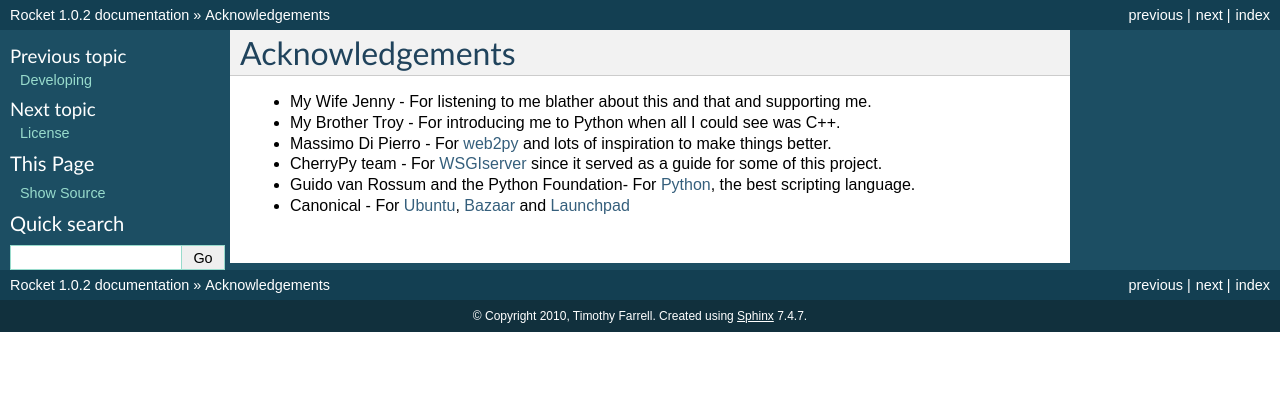
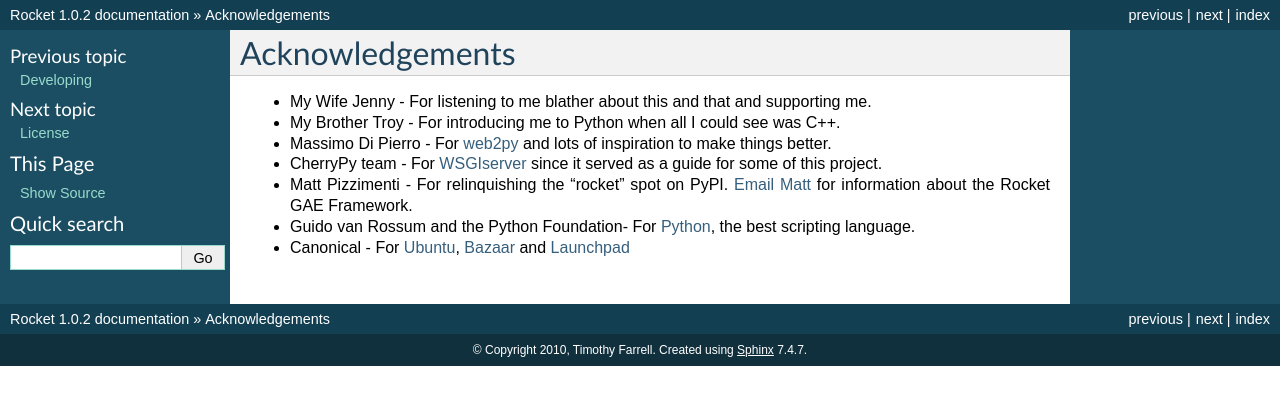
Before and after one commit to explorigin/Rocket, a Sphinx documentation site: the page built from doc/acknowledgements.rst, in a window 1280 px wide. Shown: the top 405 px of the page. Built offline with Sphinx 7.4.7, drawn with Linux system fonts in a browser that asks for light colours.

Commit message:
Added acknowledgments for Matt Pizzimenti.

```diff
--- a/doc/acknowledgements.rst
+++ b/doc/acknowledgements.rst
@@ -7,5 +7,6 @@ Acknowledgements
 * My Brother Troy - For introducing me to Python when all I could see was C++.
 * Massimo Di Pierro - For `web2py <http://www.web2py.com>`_ and lots of inspiration to make things better.
 * CherryPy team - For `WSGIserver <http://www.cherrypy.org/browser/trunk/cherrypy/wsgiserver>`_ since it served as a guide for some of this project.
+* Matt Pizzimenti - For relinquishing the "rocket" spot on PyPI.  `Email Matt <mailto:mjpizz+rocket@gmail.com>`_ for information about the Rocket GAE Framework.
 * Guido van Rossum and the Python Foundation- For `Python <http://www.python.org>`_, the best scripting language.
 * Canonical - For `Ubuntu <http://www.ubuntu.com>`_, `Bazaar <http://www.bazaar-vcs.org>`_ and `Launchpad <http://launchpad.net>`_
```
